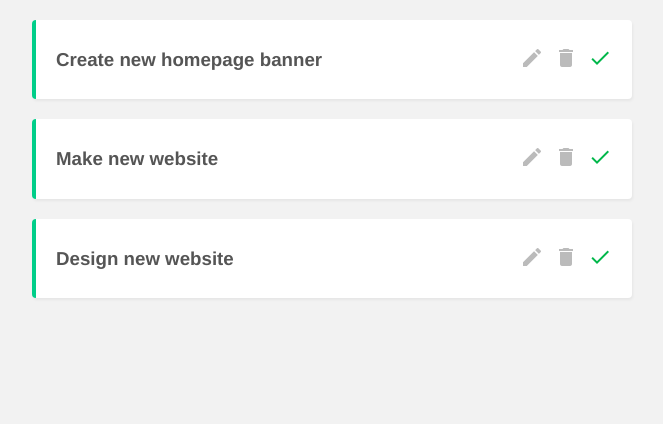
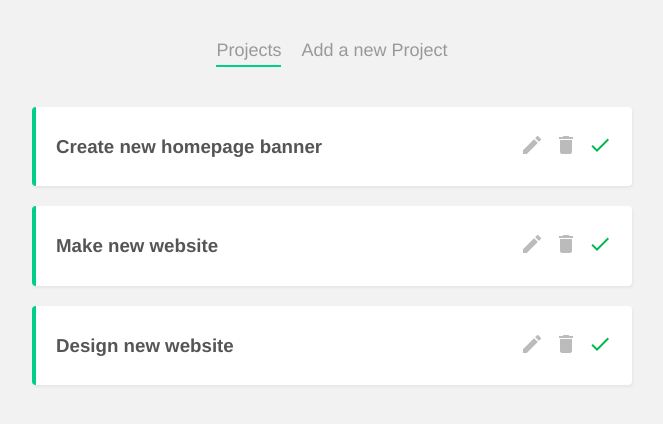
Before and after one commit to NicolasLeigh/vue-firebase, a Vue app in the folder 06/project-planner/: page / in a window 1280 px wide. Shown: the top 424 px of the page, without its empty margins (308-971 px from the left). Built offline with nearby package versions, Linux system fonts and the light colour scheme; data requests are answered from the project's data file.

Commit message:
add navbar

```diff
--- a/06/project-planner/src/App.vue
+++ b/06/project-planner/src/App.vue
@@ -1,6 +1,16 @@
 <template>
-  <router-view />
+  <div>
+    <Navbar />
+    <router-view />
+  </div>
 </template>
+
+<script>
+import Navbar from './components/TheNavbar.vue';
+export default {
+  components: { Navbar },
+};
+</script>
 
 <style>
 body {
--- /dev/null
+++ b/06/project-planner/src/components/TheNavbar.vue
@@ -0,0 +1,28 @@
+<template>
+  <nav class="main-nav">
+    <router-link :to="{ name: 'Home' }">Projects</router-link>
+    <router-link :to="{ name: 'AddProject' }">Add a new Project</router-link>
+  </nav>
+</template>
+
+<script>
+export default {};
+</script>
+
+<style>
+.main-nav {
+  text-align: center;
+  margin: 40px auto;
+}
+.main-nav a {
+  display: inline-block;
+  text-decoration: none;
+  margin: 0 10px;
+  color: #999;
+  font-size: 18px;
+}
+a.router-link-active {
+  border-bottom: 2px solid #00ce89;
+  padding-bottom: 4px;
+}
+</style>
--- a/06/project-planner/src/router/index.js
+++ b/06/project-planner/src/router/index.js
@@ -5,7 +5,7 @@
 const routes = [
   {
     path: '/',
-    name: 'home',
+    name: 'Home',
     component: HomeView,
   },
   {
```
